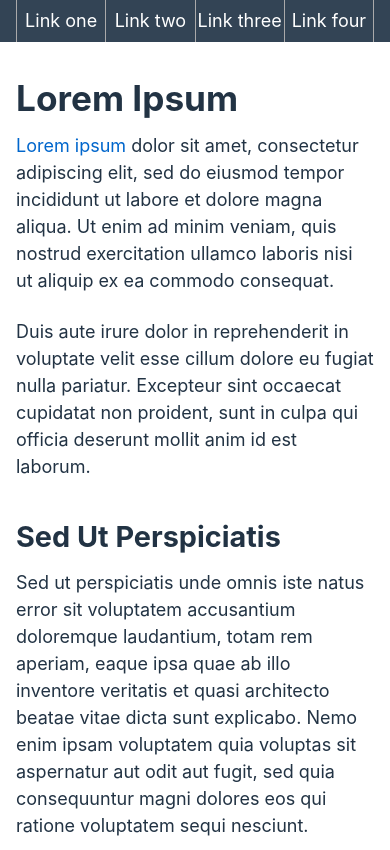
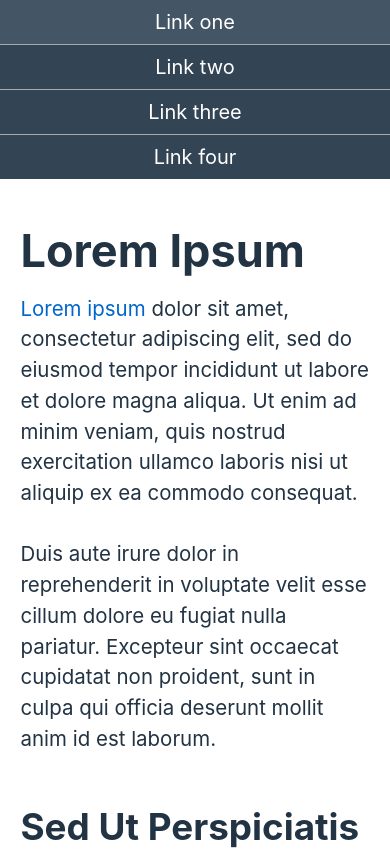
Before and after one commit to anwarmontasir/responsive-css-test-01, a plain HTML site: page index.html in a window 390 px wide. Shown: the top 850 px of the page. Drawn offline with nearby package versions, Linux system fonts and the light colour scheme.

Commit message:
finished responsive CSS?

```diff
--- a/css/style.css
+++ b/css/style.css
@@ -1,58 +1,102 @@
 * {box-sizing: border-box;}
+
+/* https://css-tricks.com/snippets/css/fluid-typography/ */
+html {
+    font-size: 20px;
+}
 
 /* https://css-tricks.com/snippets/css/system-font-stack/ */
 body {
     font-family: -apple-system,BlinkMacSystemFont,"Segoe UI",Roboto,Oxygen-Sans,Ubuntu,Cantarell,"Helvetica Neue",sans-serif;
     color: #234;
-    font-size: 18px;
 }
+
+/* https://alligator.io/css/css-grid-holy-grail-layout/ */
 #wrapper {
     min-height:100vh;
     display:grid;
     grid-template-areas:"header" "content" "footer";
     grid-template-rows:auto 1fr auto;
 }
+
 .container {
     max-width: 1200px;
     margin: 0 auto;
     padding: 0 1rem;
 }
+
 h1, h2, h3, p {
     margin-bottom: 1.5rem;
 }
+
 h1, h2, h3 {font-weight: bold; line-height: 1.1rem;}
+
 h1 {font-size: 2.2rem;}
+
 h2 {font-size: 1.8rem;}
+
 h3 {font-size: 1.4rem;}
+
+
 p {line-height: 1.5;}
+
 a {
     color: #06c;
     text-decoration: none;
 }
+
 header {
     background: #345;
     color: #fff;
+    font-size: 20px;
 }
-nav ul {
-    display: flex;
-    justify-content: space-between;
-    border-left: 1px solid #aaa;
-}
-nav ul li {
-    width: 25%;
-    text-align: center;
-    padding: 12px 0;
-    border-right: 1px solid #aaa;
-}
+
+header .container {padding: 0;}
+
+nav ul li {border-bottom: 1px solid #aaa;}
+nav ul li:last-child {border-bottom: none;}
+
 nav ul li a {
     color: #fff;
+    display: block;
+    padding: 12px 0;
+    text-align: center;
+}
+
+nav ul li a:hover {
+    background: #456;
 }
 
 main {margin: 3rem 0;}
+
 section {margin-bottom: 3rem;}
 
 footer {
     background: #cde;
     padding: 12px 0;
-    font-size: .9rem;
+    font-size: 16px;
 }
+
+@media screen and (min-width: 320px) {
+    html {
+        font-size: calc(20px + 6 * ((100vw - 320px) / 880));
+    }
+}
+@media screen and (min-width: 600px) {
+    header .container {padding: 0 1rem;}
+
+    nav ul {
+        display: flex;
+        border-left: 1px solid #aaa;
+    }
+    nav ul li {
+        width: 25%;
+        border-right: 1px solid #aaa;
+        border-bottom: none;
+    }
+}
+@media screen and (min-width: 1200px) {
+    html {
+        font-size: 26px;
+    }
+}
```
